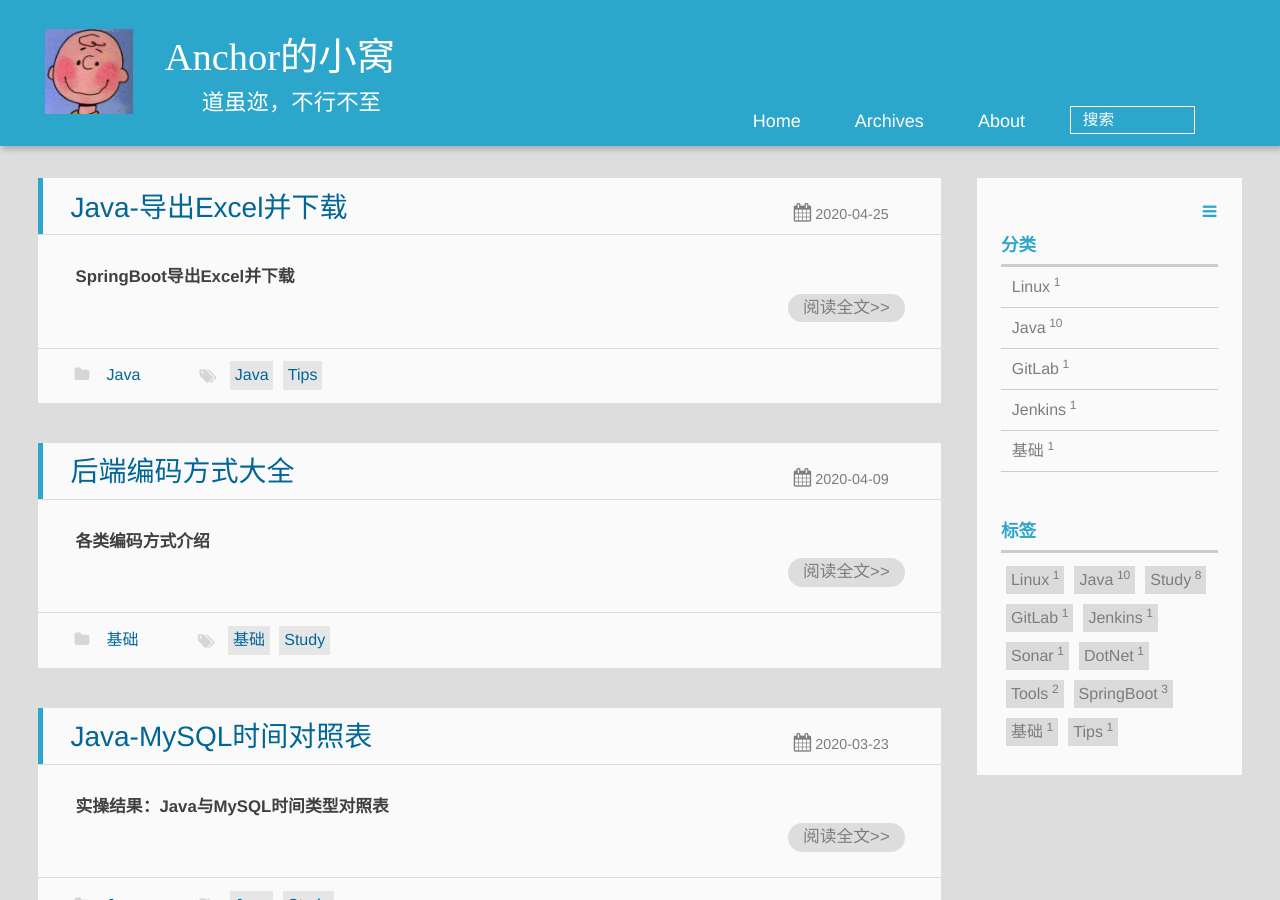
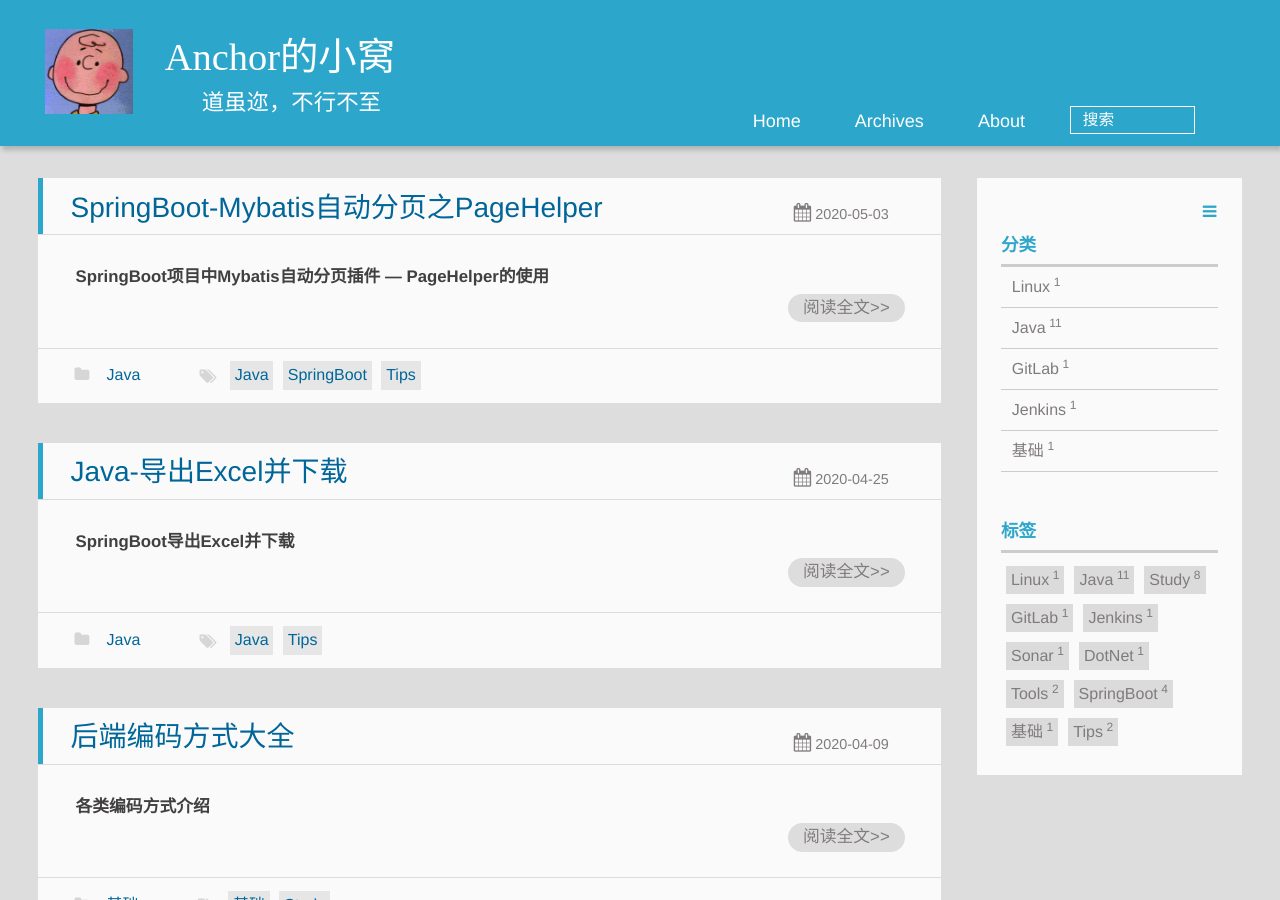
Before and after one commit to memorate/memorate.github.io, a Jekyll site: the page built from index.html, in a window 1280 px wide and 900 px high. Built offline with Jekyll 4.4.1, drawn with Linux system fonts in a browser that asks for light colours; the list of posts is cut into pages by our own code; some of the changed text lies outside the part shown.

Commit message:
完善20200425、20200503

````diff
--- /dev/null
+++ b/_posts/2020-05-03-springboot-mybatis-pageHelper.md
@@ -0,0 +1,41 @@
+---
+layout: post
+title: SpringBoot-Mybatis自动分页之PageHelper
+tags:
+- Java
+- SpringBoot
+- Tips
+categories: Java
+description: 自动分页插件PageHelper使用
+---
+**SpringBoot项目中Mybatis自动分页插件 — PageHelper的使用**
+
+<!-- more -->
+## 一、引入
+[官方文档](https://pagehelper.github.io/docs/)、[GitHub地址](https://github.com/pagehelper/Mybatis-PageHelper)
+```xml
+<dependency>
+    <groupId>com.github.pagehelper</groupId>
+    <artifactId>pagehelper-spring-boot-starter</artifactId>
+    <version>1.2.13</version>
+</dependency>
+```
+## 二、使用
+#### 1.正常使用
+**1.ServiceImpl层代码**
+```java
+@Override
+public PageInfo<User> pageQuery(int pageNumber, int pageSize) {
+    PageHelper.startPage(pageNumber, pageSize);
+    return new PageInfo<>(userMapper.findAll(UserColumn.COLUMN_NAME));
+}
+```
+**2.mapper.xml**
+```xml
+<select id="findAll" resultType="anchor.mybatis.entity.User">
+    select * from users order by ${_parameter} asc
+</select>
+```
+#### 2.格式转换
+## 三、引入
+## 四、引入
````
Also changed, not shown: _posts/2020-04-25-java-export-excel.md (+8 -7 lines).
